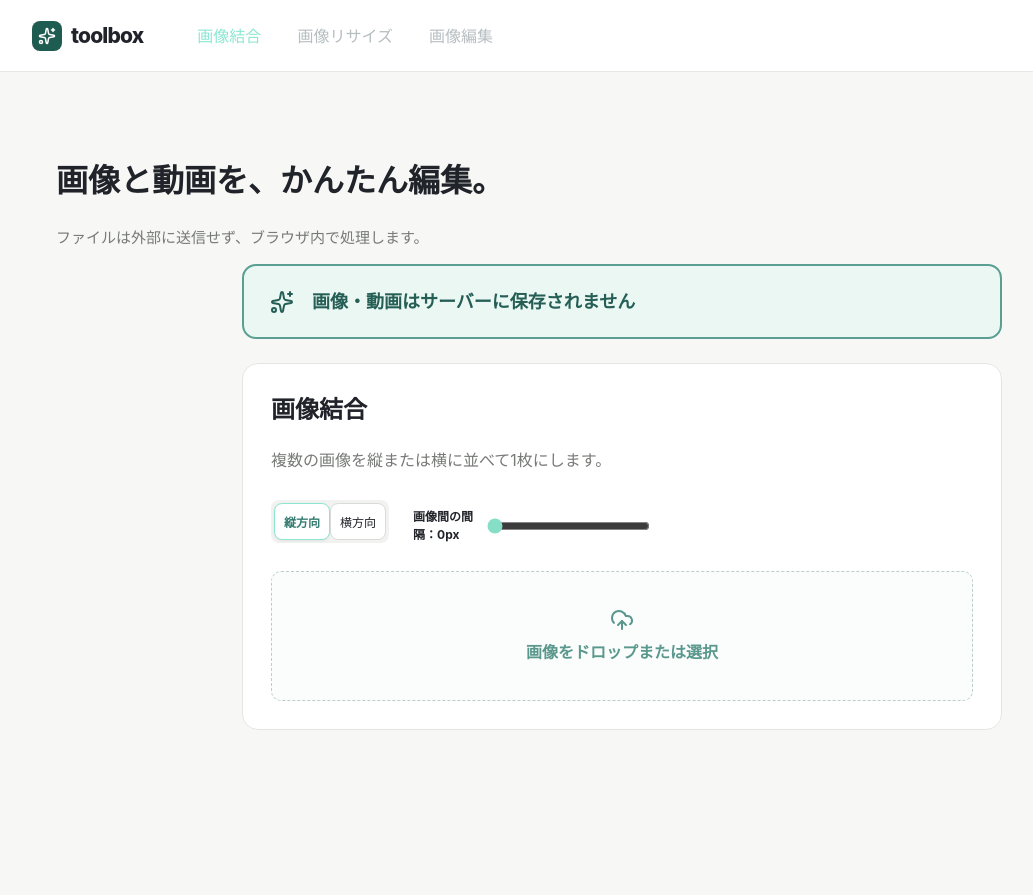
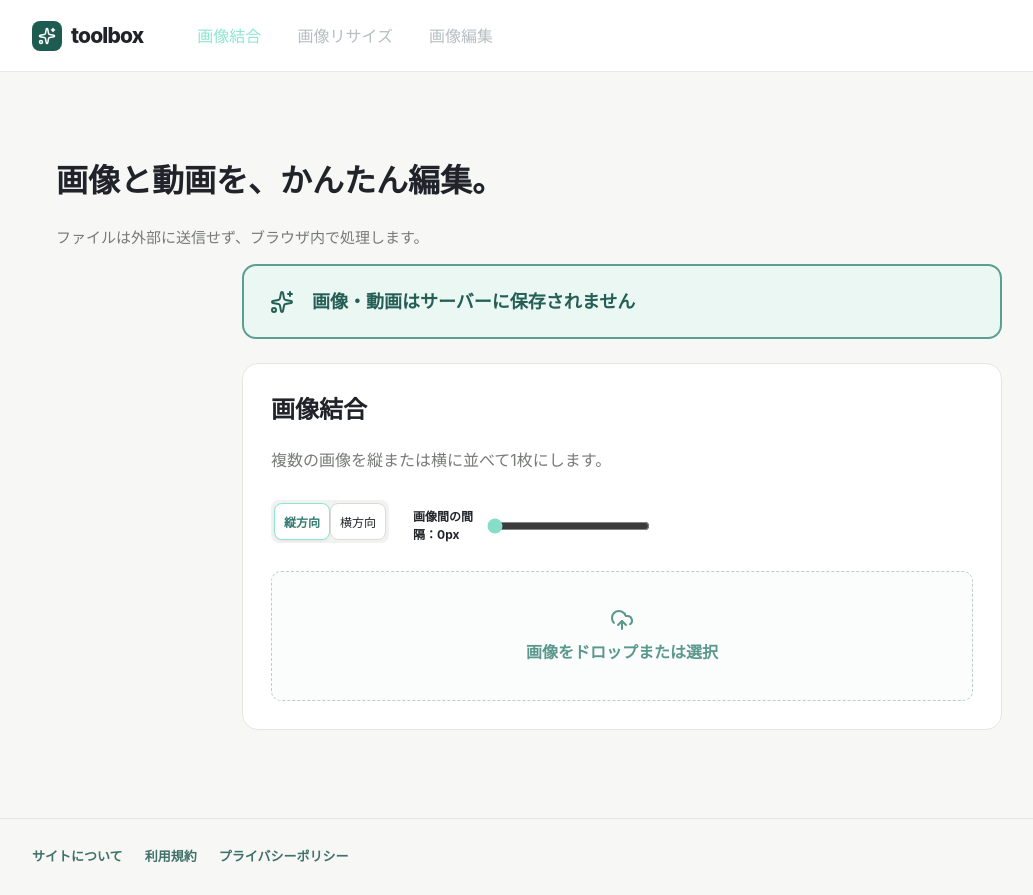
Before and after one commit to tihiron747/Photo-Editor-in-browser, a React (Vite) app: page / in a window 1280 px wide. Shown: the whole page, without its empty margins (18-1051 px from the left). Before the commit the page ends 818 px from the top, so only its background shows below. Built offline with nearby package versions, Linux system fonts and the light colour scheme.

Commit message:
フッターに規約とプライバシーリンクを復元

```diff
--- a/src/integrated.css
+++ b/src/integrated.css
@@ -2,4 +2,5 @@ header nav{display:flex;gap:12px;align-items:center}header nav button{background
 button:disabled{opacity:.45;cursor:not-allowed!important}
 .editor-preview-frame{display:flex;justify-content:center;align-items:center;max-height:360px;margin:22px auto;overflow:hidden}.editor-preview-frame.cropped{width:min(100%,360px);aspect-ratio:1;border:2px solid #72b8a8;border-radius:10px}.editor-preview-frame.cropped .editor-preview{width:100%;height:100%;object-fit:cover;margin:0}.editor-status{font-size:12px;color:#63827a;margin:14px 0 0}
 .compression-note{margin:14px 0;padding:12px 14px;border-left:4px solid #5a9f92;background:#eff7f4;color:#477970;font-size:13px}
+footer{display:flex;gap:22px;flex-wrap:wrap}footer a{color:#3f7169;text-decoration:none;font-size:13px}footer a:hover{text-decoration:underline}
 .tool-card{background:#fff;color:#202329;border-color:#e6e6e1}.tool-card .hint{color:#777a76}.preset-row button,.segmented button,.action-grid button,.dimensions input,.editor-controls select,.tool-card select{background:#fff;color:#202329;border-color:#d8ddd9}.dimensions label,.editor-controls label{color:#4d5552}.merge-grid img{background:#f0f0ed}
--- a/src/main7.tsx
+++ b/src/main7.tsx
@@ -42,5 +42,5 @@ function Editor() {
 
 function download(data: string, name: string) { const a = document.createElement('a'); a.href = data; a.download = name; a.click(); }
 function pathFor(tool: Tool) { return tool === 'editor' ? '/image-tools/' : tool === 'resize' ? '/image-resize/' : '/image-merge/'; }
-function App() { const queryTool = new URLSearchParams(location.search).get('tool'); const initial = queryTool === 'editor' || location.pathname.includes('image-tools') ? 'editor' : location.pathname.includes('image-resize') ? 'resize' : 'merge' as Tool; const [tool, setTool] = useState<Tool>(initial); const go = (next: Tool) => { setTool(next); history.pushState({}, '', pathFor(next)); }; return <><header><div className="brand"><span className="mark"><Sparkles size={18} /></span>toolbox</div><nav><button className={tool === 'merge' ? 'active' : ''} onClick={() => go('merge')}>画像結合</button><button className={tool === 'resize' ? 'active' : ''} onClick={() => go('resize')}>画像リサイズ</button><button className={tool === 'editor' ? 'active' : ''} onClick={() => go('editor')}>画像編集</button></nav></header><main><h1>画像と動画を、かんたん編集。</h1><p className="lead">ファイルは外部に送信せず、ブラウザ内で処理します。</p><section className="privacy-hero"><Sparkles /><strong>画像・動画はサーバーに保存されません</strong></section>{tool === 'merge' ? <Merge /> : tool === 'resize' ? <Resize /> : <Editor />}</main></>; }
+function App() { const queryTool = new URLSearchParams(location.search).get('tool'); const initial = queryTool === 'editor' || location.pathname.includes('image-tools') ? 'editor' : location.pathname.includes('image-resize') ? 'resize' : 'merge' as Tool; const [tool, setTool] = useState<Tool>(initial); const go = (next: Tool) => { setTool(next); history.pushState({}, '', pathFor(next)); }; return <><header><div className="brand"><span className="mark"><Sparkles size={18} /></span>toolbox</div><nav><button className={tool === 'merge' ? 'active' : ''} onClick={() => go('merge')}>画像結合</button><button className={tool === 'resize' ? 'active' : ''} onClick={() => go('resize')}>画像リサイズ</button><button className={tool === 'editor' ? 'active' : ''} onClick={() => go('editor')}>画像編集</button></nav></header><main><h1>画像と動画を、かんたん編集。</h1><p className="lead">ファイルは外部に送信せず、ブラウザ内で処理します。</p><section className="privacy-hero"><Sparkles /><strong>画像・動画はサーバーに保存されません</strong></section>{tool === 'merge' ? <Merge /> : tool === 'resize' ? <Resize /> : <Editor />}</main><footer><a href="/about/">サイトについて</a><a href="/terms/">利用規約</a><a href="/privacy/">プライバシーポリシー</a></footer></>; }
 createRoot(document.getElementById('root')!).render(<App />);
```
